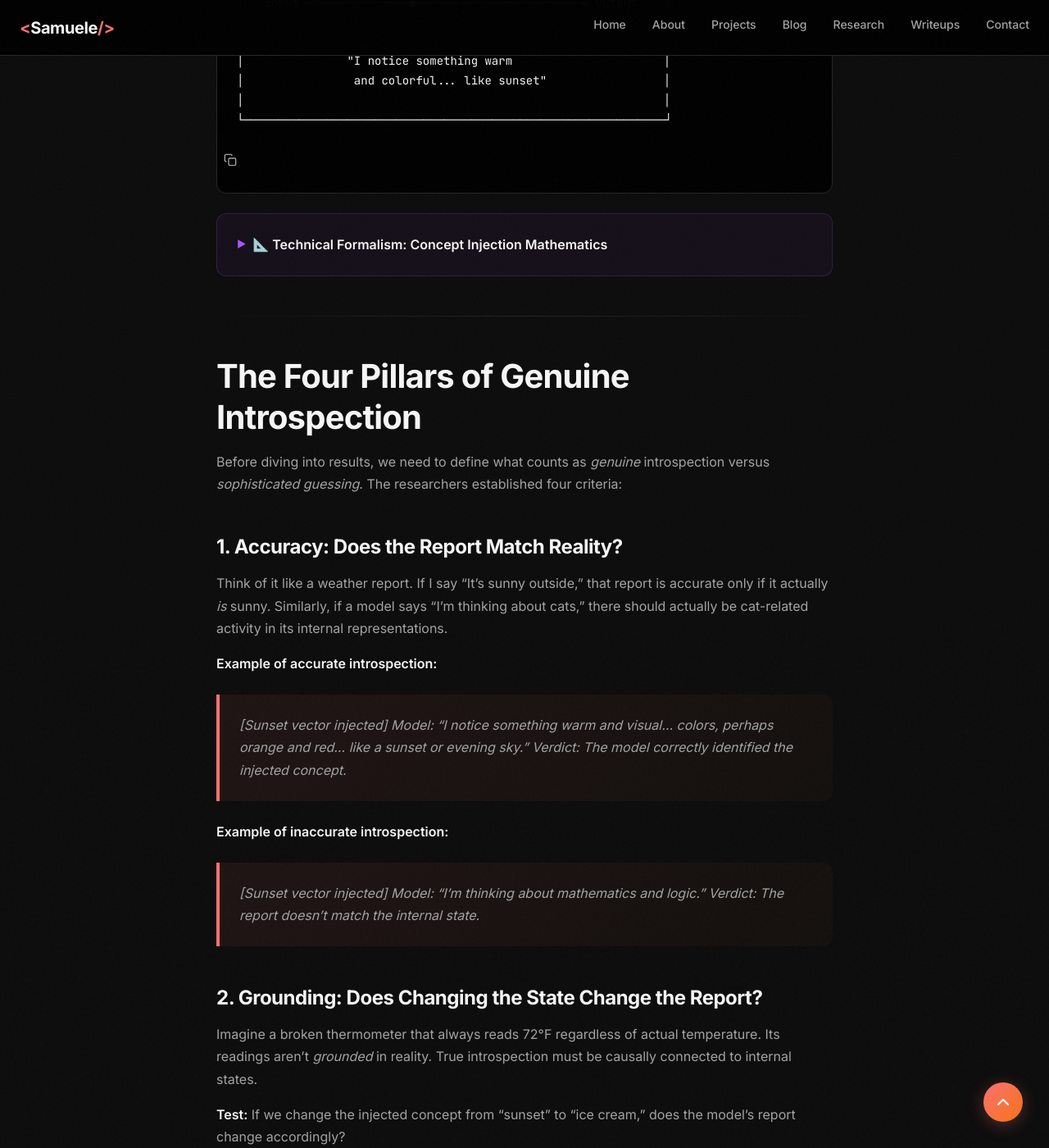
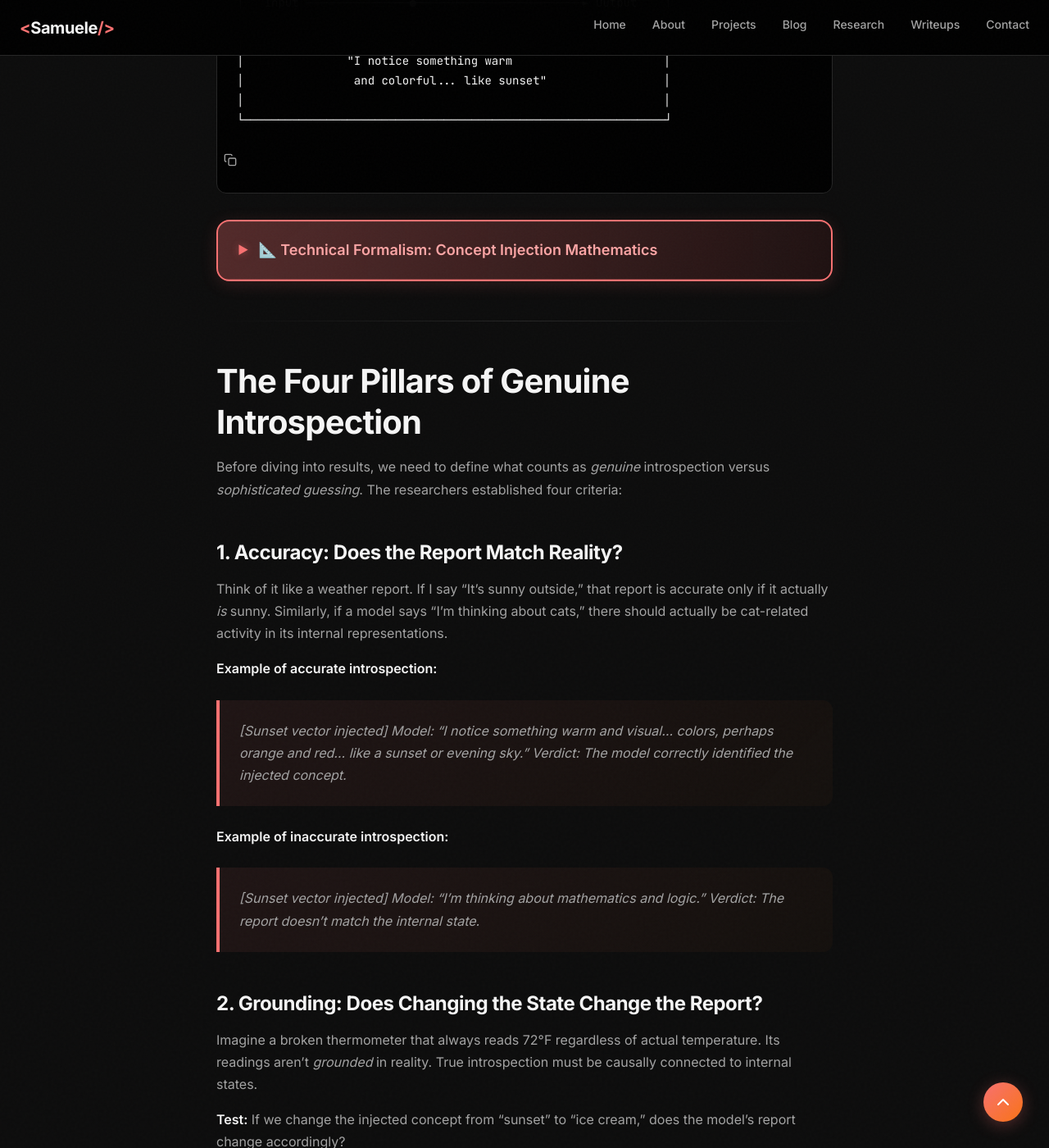
Before and after one commit to Samuele95/samuele95.github.io, a Jekyll site: the page built from _posts/2026-01-18-emergent-introspective-awareness-llms.md, in a window 1280 px wide and 1400 px high, scrolled down 1623 px. Shown: the whole window at 82% size. Built offline with Jekyll 4.4.1, drawn with Linux system fonts in a browser that asks for light colours.

Commit message:
Make collapsible blocks highly visible with red theme
- Use website's red accent color scheme instead of purple
- Add prominent gradient background that's clearly visible
- Thick 2px red border with glow effect
- Header bar with gradient background
- Animated arrow indicator in red with glow
- Styled tables with red headers and hover effects
- Better spacing and typography
- Box shadow for depth and visibility

🤖 Generated with [Claude Code](https://claude.com/claude-code)

```diff
--- a/assets/css/main.scss
+++ b/assets/css/main.scss
@@ -563,27 +563,38 @@
 
 // Collapsible technical details blocks
 details {
-  margin: $spacing-6 0;
-  padding: $spacing-4 $spacing-6;
-  background-color: rgba($purple, 0.05);
-  border: 1px solid rgba($purple, 0.2);
-  border-radius: $radius-lg;
+  margin: $spacing-8 0;
+  padding: 0;
+  background: linear-gradient(145deg, rgba($red, 0.12) 0%, rgba($red-dark, 0.08) 100%);
+  border: 2px solid $red;
+  border-radius: $radius-xl;
+  overflow: hidden;
+  box-shadow: 0 4px 20px rgba($red, 0.15), inset 0 1px 0 rgba(255, 255, 255, 0.05);
   transition: all $transition-base;
 
+  &:hover {
+    box-shadow: 0 6px 30px rgba($red, 0.25), inset 0 1px 0 rgba(255, 255, 255, 0.05);
+    border-color: $red-light;
+  }
+
   &[open] {
-    background-color: rgba($purple, 0.08);
-    border-color: rgba($purple, 0.3);
+    background: linear-gradient(145deg, rgba($red, 0.15) 0%, rgba($red-dark, 0.1) 100%);
+    box-shadow: 0 8px 40px rgba($red, 0.2), inset 0 1px 0 rgba(255, 255, 255, 0.05);
   }
 
   summary {
     cursor: pointer;
-    font-weight: 600;
-    color: $purple;
-    padding: $spacing-2 0;
+    font-weight: 700;
+    font-size: $font-size-lg;
+    color: $fg;
+    padding: $spacing-5 $spacing-6;
     list-style: none;
     display: flex;
     align-items: center;
-    gap: $spacing-2;
+    gap: $spacing-3;
+    background: linear-gradient(90deg, rgba($red, 0.2) 0%, transparent 100%);
+    border-bottom: 1px solid rgba($red, 0.3);
+    transition: all $transition-fast;
 
     &::-webkit-details-marker {
       display: none;
@@ -591,58 +602,127 @@ details {
 
     &::before {
       content: '▶';
-      font-size: $font-size-xs;
+      font-size: $font-size-sm;
+      color: $red;
       transition: transform $transition-fast;
+      text-shadow: 0 0 10px $red-glow;
     }
 
     &:hover {
-      color: lighten($purple, 10%);
+      background: linear-gradient(90deg, rgba($red, 0.3) 0%, rgba($red, 0.1) 100%);
+      color: $fg;
+    }
+
+    strong {
+      color: $red-light;
     }
   }
 
-  &[open] summary::before {
-    transform: rotate(90deg);
+  &[open] summary {
+    border-bottom: 1px solid rgba($red, 0.4);
+
+    &::before {
+      transform: rotate(90deg);
+    }
   }
 
-  // Content inside details
+  // Content container
   > *:not(summary) {
-    margin-top: $spacing-4;
+    padding: 0 $spacing-6;
+  }
+
+  > *:not(summary):first-of-type {
+    margin-top: $spacing-6;
+  }
+
+  > *:not(summary):last-child {
+    padding-bottom: $spacing-6;
   }
 
   h4 {
-    color: $cyan;
-    font-size: $font-size-base;
-    margin-top: $spacing-6;
-    margin-bottom: $spacing-3;
+    color: $red-light;
+    font-size: $font-size-lg;
+    font-weight: 600;
+    margin-top: $spacing-8;
+    margin-bottom: $spacing-4;
     padding-bottom: $spacing-2;
-    border-bottom: 1px solid rgba($cyan, 0.2);
+    border-bottom: 2px solid rgba($red, 0.3);
+    display: flex;
+    align-items: center;
+    gap: $spacing-2;
+
+    &::before {
+      content: '◆';
+      color: $red;
+      font-size: $font-size-sm;
+    }
   }
 
   // Math equations styling
   .MathJax {
     font-size: 1.1em;
+    color: $fg;
   }
 
   // Tables inside details
   table {
     width: 100%;
-    margin: $spacing-4 0;
+    margin: $spacing-6 0;
     font-size: $font-size-sm;
+    border-collapse: collapse;
+    background-color: rgba($bg-dark, 0.5);
+    border-radius: $radius-md;
+    overflow: hidden;
 
     th {
-      background-color: rgba($purple, 0.15);
-      color: $purple;
+      background: linear-gradient(135deg, rgba($red, 0.25) 0%, rgba($red-dark, 0.2) 100%);
+      color: $red-light;
+      font-weight: 600;
+      text-transform: uppercase;
+      font-size: $font-size-xs;
+      letter-spacing: 0.05em;
     }
 
     td, th {
-      padding: $spacing-2 $spacing-3;
-      border: 1px solid rgba($purple, 0.2);
+      padding: $spacing-3 $spacing-4;
+      border: 1px solid rgba($red, 0.2);
+    }
+
+    tr:nth-child(even) td {
+      background-color: rgba($red, 0.03);
+    }
+
+    tr:hover td {
+      background-color: rgba($red, 0.08);
     }
   }
 
   // Code blocks inside details
   pre {
-    background-color: $bg-dark;
-    border: 1px solid $bg-highlight;
+    background-color: $bg-darker;
+    border: 1px solid rgba($red, 0.2);
+    border-radius: $radius-md;
+    margin: $spacing-4 0;
+  }
+
+  code {
+    color: $red-light;
+  }
+
+  // Paragraphs
+  p {
+    color: $fg-dark;
+    line-height: 1.7;
+  }
+
+  // Lists
+  ul, ol {
+    margin: $spacing-4 0;
+    padding-left: $spacing-6;
+
+    li {
+      margin-bottom: $spacing-2;
+      color: $fg-dark;
+    }
   }
 }
```
